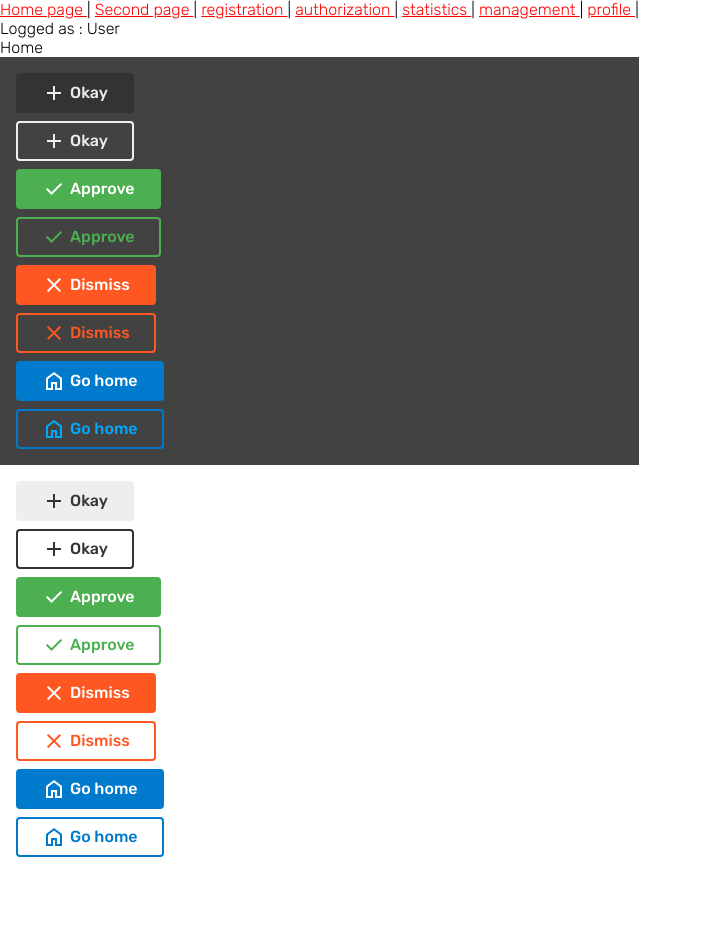
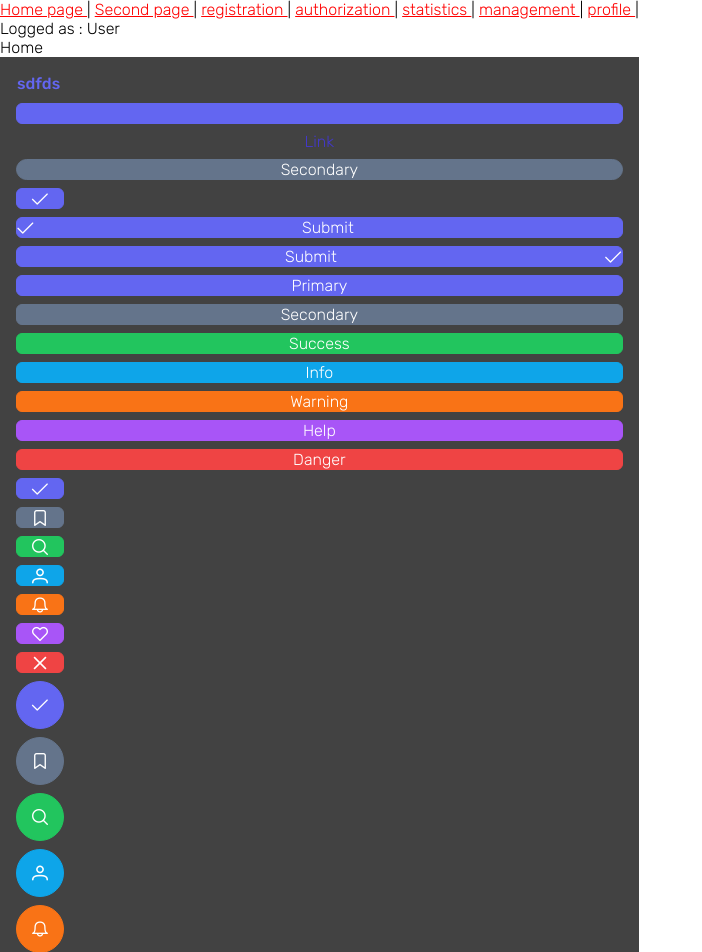
Before and after one commit to krivosheev-d/finance-tracker-client, a Vue app: page / in a window 1280 px wide. Shown: the top 952 px of the page, without its empty margins (0-702 px from the left). Before the commit the page ends 873 px from the top, so only its background shows below. Built offline with nearby package versions, Linux system fonts and the light colour scheme.

Commit message:
add BaseButton

```diff
--- a/package.json
+++ b/package.json
@@ -15,8 +15,9 @@
   "dependencies": {
     "axios": "^1.3.4",
     "pinia": "^2.0.33",
+    "primeicons": "^6.0.1",
     "primevue": "^3.28.0",
-    "vue": "^3.2.47",
+    "vue": "^3.3.2",
     "vue-router": "4"
   },
   "devDependencies": {
@@ -29,7 +30,7 @@
     "eslint-plugin-vue": "^9.10.0",
     "jsdom": "^21.1.1",
     "sass": "^1.60.0",
-    "typescript": "^4.9.3",
+    "typescript": "^5.0.4",
     "vite": "^4.2.0",
     "vitest": "^0.29.8",
     "vue-tsc": "^1.2.0"
--- a/src/app/style.scss
+++ b/src/app/style.scss
@@ -6,6 +6,8 @@
 //core
 @import "primevue/resources/primevue.min.css";
 
+@import 'primeicons/primeicons.css';
+
 
 body {
     font-family: var(--font-family);
--- a/src/pages/HomePage.vue
+++ b/src/pages/HomePage.vue
@@ -6,39 +6,71 @@ import BaseButton from '~/shared/ui/BaseButton.vue';
 	<div>
 		Home
 		<div class="dark">
-			<base-button icon="add" text="Okay" />
+			<BaseButton text>
+				sdfds
+			</BaseButton>
 
-			<base-button icon="add" text="Okay" outlined />
+			<base-button></base-button>
+			<BaseButton label="Link" link />
 
-			<base-button icon="done" text="Approve" variant="success" />
+			<BaseButton label="Secondary" severity="secondary" rounded />
 
-			<base-button icon="done" text="Approve" variant="success" outlined />
+			<BaseButton icon="pi pi-check" aria-label="Submit" />
+			<BaseButton label="Submit" icon="pi pi-check" />
+			<BaseButton label="Submit" icon="pi pi-check" iconPos="right" />
 
-			<base-button icon="close" text="Dismiss" variant="error" />
+			<BaseButton label="Primary" />
+			<BaseButton label="Secondary" severity="secondary" />
+			<BaseButton label="Success" severity="success" />
+			<BaseButton label="Info" severity="info" />
+			<BaseButton label="Warning" severity="warning" />
+			<BaseButton label="Help" severity="help" />
+			<BaseButton label="Danger" severity="danger" />
 
-			<base-button icon="close" text="Dismiss" variant="error" outlined />
 
-			<base-button icon="home" text="Go home" variant="primary" />
+			<BaseButton icon="pi pi-check" aria-label="Filter" />
+			<BaseButton icon="pi pi-bookmark" severity="secondary" aria-label="Bookmark" />
+			<BaseButton icon="pi pi-search" severity="success" aria-label="Search" />
+			<BaseButton icon="pi pi-user" severity="info" aria-label="User" />
+			<BaseButton icon="pi pi-bell" severity="warning" aria-label="Notification" />
+			<BaseButton icon="pi pi-heart" severity="help" aria-label="Favorite" />
+			<BaseButton icon="pi pi-times" severity="danger" aria-label="Cancel" />
 
-			<base-button icon="home" text="Go home" variant="primary" outlined />
+			<BaseButton icon="pi pi-check" rounded aria-label="Filter" />
+			<BaseButton icon="pi pi-bookmark" severity="secondary" rounded aria-label="Bookmark" />
+			<BaseButton icon="pi pi-search" severity="success" rounded aria-label="Search" />
+			<BaseButton icon="pi pi-user" severity="info" rounded aria-label="User" />
+			<BaseButton icon="pi pi-bell" severity="warning" rounded aria-label="Notification" />
+			<BaseButton icon="pi pi-heart" severity="help" rounded aria-label="Favorite" />
+			<BaseButton icon="pi pi-times" severity="danger" rounded aria-label="Cancel" />
+
+			<BaseButton icon="pi pi-check" rounded outlined aria-label="Filter" />
+			<BaseButton icon="pi pi-bookmark" severity="secondary" rounded outlined aria-label="Bookmark" />
+			<BaseButton icon="pi pi-search" severity="success" rounded outlined aria-label="Search" />
+			<BaseButton icon="pi pi-user" severity="info" rounded outlined aria-label="User" />
+			<BaseButton icon="pi pi-bell" severity="warning" rounded outlined aria-label="Notification" />
+			<BaseButton icon="pi pi-heart" severity="help" rounded outlined aria-label="Favorite" />
+			<BaseButton icon="pi pi-times" severity="danger" rounded outlined aria-label="Cancel" />
+
+			<BaseButton icon="pi pi-check" text raised rounded aria-label="Filter" />
+			<BaseButton icon="pi pi-bookmark" severity="secondary" text raised rounded aria-label="Bookmark" />
+			<BaseButton icon="pi pi-search" severity="success" text raised rounded aria-label="Search" />
+			<BaseButton icon="pi pi-user" severity="info" text raised rounded aria-label="User" />
+			<BaseButton icon="pi pi-bell" severity="warning" text raised rounded aria-label="Notification" />
+			<BaseButton icon="pi pi-heart" severity="help" text raised rounded aria-label="Favorite" />
+			<BaseButton icon="pi pi-times" severity="danger" text raised rounded aria-label="Cancel" />
+
+			<BaseButton icon="pi pi-check" text rounded aria-label="Filter" />
+			<BaseButton icon="pi pi-bookmark" severity="secondary" text rounded aria-label="Bookmark" />
+			<BaseButton icon="pi pi-search" severity="success" text rounded aria-label="Search" />
+			<BaseButton icon="pi pi-user" severity="info" text rounded aria-label="User" />
+			<BaseButton icon="pi pi-bell" severity="warning" text rounded aria-label="Notification" />
+			<BaseButton icon="pi pi-heart" severity="help" text rounded aria-label="Favorite" />
+			<BaseButton icon="pi pi-times" severity="danger" text rounded aria-label="Cancel" />
+
+
 		</div>
-		<div class="light">
-			<base-button icon="add" text="Okay" />
 
-			<base-button icon="add" text="Okay" outlined />
-
-			<base-button icon="done" text="Approve" variant="success" />
-
-			<base-button icon="done" text="Approve" variant="success" outlined />
-
-			<base-button icon="close" text="Dismiss" variant="error" />
-
-			<base-button icon="close" text="Dismiss" variant="error" outlined />
-
-			<base-button icon="home" text="Go home" variant="primary" />
-
-			<base-button icon="home" text="Go home" variant="primary" outlined />
-		</div>
 	</div>
 </template>
 
--- a/src/shared/ui/BaseButton.vue
+++ b/src/shared/ui/BaseButton.vue
@@ -1,210 +1,22 @@
+<script lang="ts" setup>
+import Button from 'primevue/button';
+import type { ButtonProps } from 'primevue/button/Button';
+
+// eslint-disable-next-line @typescript-eslint/no-empty-interface
+interface ButtonPropsIgnore extends /* @vue-ignore */ ButtonProps { }
+
+defineProps<ButtonPropsIgnore>();
+
+</script>
+
 <template>
-  <button
-    :class="[
-      'base-button',
-      props.outlined ? `${getVariantClass()}_outlined` : getVariantClass()
-    ]"
-  >
-    <span
-      v-if="props.icon && props.iconParams.position === 'left'"
-      class="material-symbols-outlined"
-    >
-      {{ props.icon }}
-    </span>
+  <Button :label="label" :icon="icon" :iconPos="iconPos" :iconClass="iconClass" :badge="badge" :badgeClass="badgeClass"
+    :loading="loading" :loadingIcon="loadingIcon" :link="link" :severity="severity" :raised="raised" :rounded="rounded"
+    :text="text" :outlined="outlined" :size="size" :plain="plain">
+    <slot>
 
-    <span class="base-button__text button-text">
-      <slot>
-        {{ props.text }}
-      </slot>
-    </span>
-
-
-    <span
-      v-if="props.icon && props.iconParams.position === 'right'"
-      class="material-symbols-outlined"
-    >
-      {{ props.icon }}
-    </span>
-  </button>
+    </slot>
+  </Button>
 </template>
 
-<script lang="ts" setup>
-type TIconParams = {
-  position?: 'left' | 'right',
-}
-
-interface IProps {
-    outlined?: boolean,
-    icon?: string,
-    iconParams?: TIconParams,
-    text?: string,
-    variant?: 'default' | 'primary' | 'success' | 'error',
-}
-
-const props = withDefaults(defineProps<IProps>(), {
-  outlined: false,
-  iconParams: ():TIconParams => ({
-    position: 'left',
-  }),
-  variant: 'default',
-});
-
-const getVariantClass = () => `base-button_${props.variant}`;
-</script>
-
-<script lang="ts">
-export default {
-  name: 'BaseButton'
-};
-</script>
-
-<style lang="scss" scoped>
-@import "@/app/styles/colors";
-
-.base-button {
-  position: relative;
-  display: flex;
-  align-items: center;
-  justify-content: center;
-  gap: 4px;
-  padding: 6px 24px;
-  width: fit-content;
-  border-radius: 4px;
-  border-width: 2px;
-  border-style: solid;
-  cursor: pointer;
-
-  &__text {
-    align-self: center;
-  }
-
-  &:before {
-    position: absolute;
-    content: '';
-    left: -2px;
-    top: -2px;
-    right: -2px;
-    bottom: -2px;
-    opacity: 0;
-    border-radius: 4px;
-    transition: 0.2s all;
-  }
-  &:hover {
-    &:before {
-      opacity: 0.1;
-    }
-  }
-}
-
-.dark {
-  .base-button {
-    &:before {
-      background-color: #FFFFFF;
-    }
-
-    &_default {
-      background-color: $btn-neutral-text;
-      border-color: $btn-neutral-text;
-      color: $btn-neutral;
-
-      &_outlined {
-        background-color: transparent;
-        border-color: $btn-neutral;
-        color: $btn-neutral;
-      }
-    }
-
-    &_primary {
-      background-color: $btn-primary;
-      border-color: $btn-primary;
-      color: $btn-text-default;
-
-      &_outlined {
-        background-color: transparent;
-        border-color: $btn-primary;
-        color: $btn-primary-enlightened;
-      }
-    }
-
-    &_success {
-      background-color: $btn-green;
-      border-color: $btn-green;
-      color: $btn-text-default;
-
-      &_outlined {
-        background-color: transparent;
-        border-color: $btn-green;
-        color: $btn-green;
-      }
-    }
-
-    &_error {
-      background-color: $btn-red;
-      border-color: $btn-red;
-      color: $btn-text-default;
-
-      &_outlined {
-        background-color: transparent;
-        border-color: $btn-red;
-        color: $btn-red;
-      }
-    }
-  }
-}
-
-.light {
-  .base-button {
-    &:before {
-      background-color: #000000;
-    }
-
-    &_default {
-      background-color: $btn-neutral;
-      border-color: $btn-neutral;
-      color: $btn-neutral-text;
-
-      &_outlined {
-        background-color: transparent;
-        border-color: $btn-neutral-text;
-        color: $btn-neutral-text;
-      }
-    }
-
-    &_primary {
-      background-color: $btn-primary;
-      border-color: $btn-primary;
-      color: $btn-text-default;
-
-      &_outlined {
-        background-color: transparent;
-        border-color: $btn-primary;
-        color: $btn-primary;
-      }
-    }
-
-    &_success {
-      background-color: $btn-green;
-      border-color: $btn-green;
-      color: $btn-text-default;
-
-      &_outlined {
-        background-color: transparent;
-        border-color: $btn-green;
-        color: $btn-green;
-      }
-    }
-
-    &_error {
-      background-color: $btn-red;
-      border-color: $btn-red;
-      color: $btn-text-default;
-
-      &_outlined {
-        background-color: transparent;
-        border-color: $btn-red;
-        color: $btn-red;
-      }
-    }
-  }
-}
-</style>
+<style lang="scss" scoped></style>
```
Also changed, not shown: 1 other file (tests, documents, lock files or other folders).
